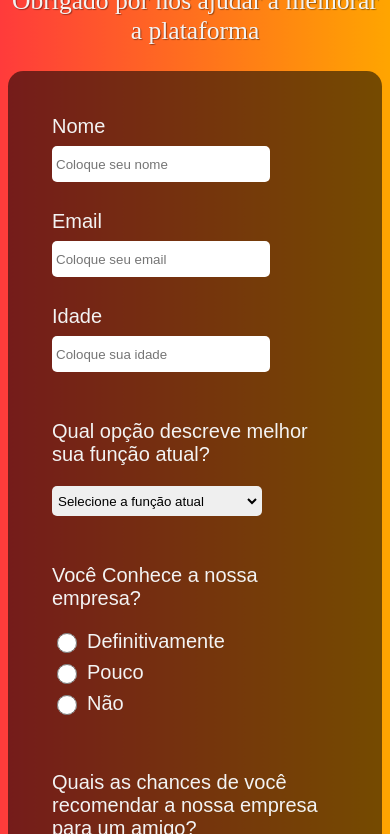
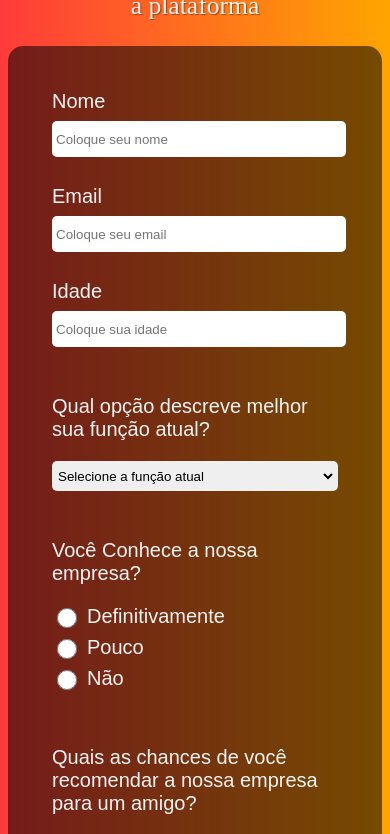
Before and after one commit to kleberson154/formV1, a plain HTML site: page index.html in a window 390 px wide. Shown: the part 107-941 px from the top of the page. Drawn offline with Linux system fonts and the light colour scheme.

Commit message:
melhoria na responsividade

```diff
--- a/index.html
+++ b/index.html
@@ -8,8 +8,9 @@
     <link rel="stylesheet" href="style.css">
 </head>
 <body>
-    <H1 id="title">Formulário de Pesquisa</H1>
-    <p id="description">Obrigado por nos ajudar a melhorar a plataforma</p>
+    <div class="container">
+        <H1 id="title">Formulário de Pesquisa</H1>
+        <p id="description">Obrigado por nos ajudar a melhorar a plataforma</p>
         <form id="survey-form">
 
 
@@ -128,5 +129,6 @@
 
             </div>
       </form>
+    </div>
 </body>
 </html>
--- a/style.css
+++ b/style.css
@@ -6,12 +6,7 @@
 }
 
 body{
-
     background: linear-gradient(to right,rgba(255, 0, 0, 0.767), orange);
-    padding-top: 25px;
-    padding-left: 622px;
-    padding-right: 622px;
-    padding-bottom: 100px;
 }
 
 H1{
@@ -21,6 +16,12 @@
     font-weight: 400;
     line-height: 1.2;
     margin-bottom: 0px;
+}
+
+.container{
+    display: flex;
+    flex-direction: column;
+    align-items: center;
 }
 
 #description{
@@ -72,7 +73,7 @@
 
 .form-control{
     height: 30px;
-    width: 550px;
+    width: 100%;
     border: 2px solid rgba(0, 0, 0, 0);
     border-radius: 5px;
 }
@@ -80,7 +81,7 @@
 #comments{
     font-family: 'Poppins', sans-serif;
     height: 98px;
-    width: 558px;
+    width: 100%;
 
 }
 button{
@@ -96,27 +97,3 @@
     border-radius: 2px;
     cursor: pointer;
 }
-
-@media only screen and (max-width: 1100px){
-    .linha{
-        display: flex;
-        flex-wrap: wrap;
-        align-items: flex-start;
-        justify-content: space-between;
-    }
-
-    body{
-        padding-right: 0;
-        padding-left: 0;
-        padding-bottom: 10px;
-    }
-    .form-control{
-        width: 210px;
-    }
-    .label{
-        width: 230px;
-    }
-    #comments{
-        width: 210px;
-    }
-}
```
